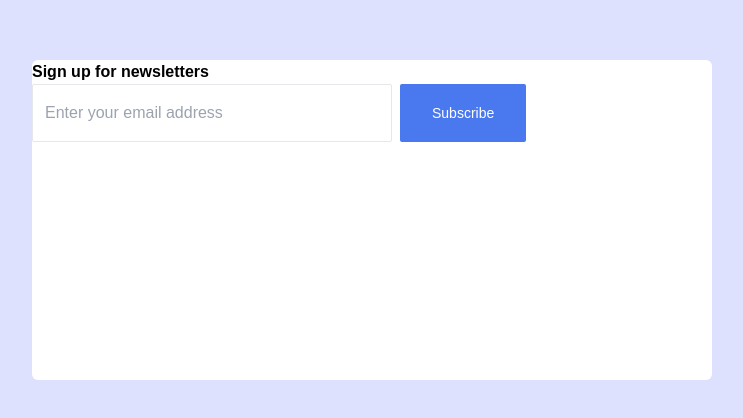
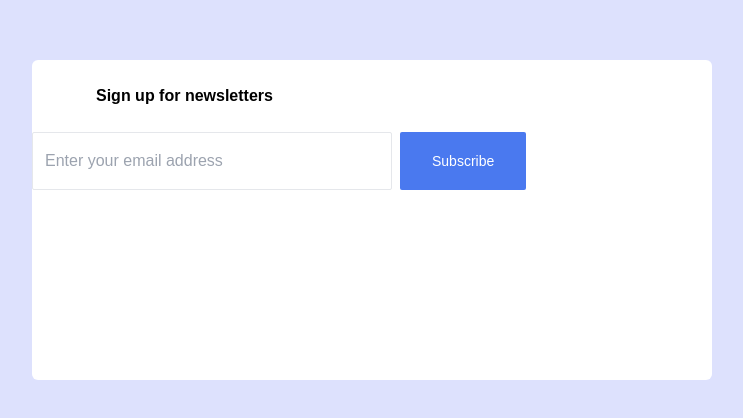
Before and after one commit to eobcre/newsletter-subscription, a React (Vite) app: page / in a window 1280 px wide. Shown: the part 180-598 px from the top of the page, without its empty margins (268-1011 px from the left). Built offline with nearby package versions, Linux system fonts and the light colour scheme.

Commit message:
applied component type and padding updated

```diff
--- a/src/components/Title.tsx
+++ b/src/components/Title.tsx
@@ -1,6 +1,6 @@
-const Title = () => {
+const Title: React.FC = () => {
   return (
-    <div>
+    <div className='pl-16 py-6'>
       <h1 className='font-sans font-bold'>Sign up for newsletters</h1>
     </div>
   );
```
